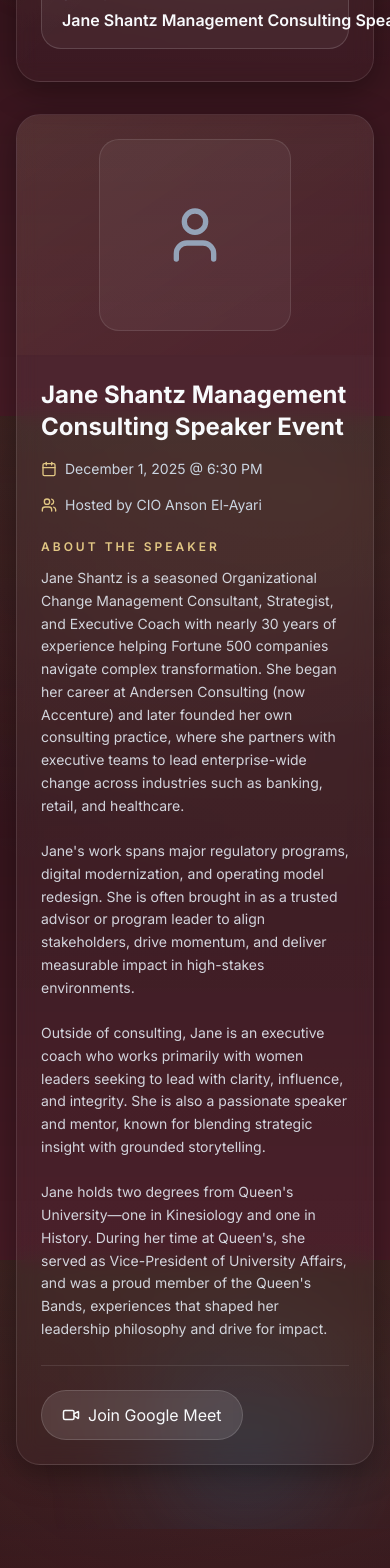
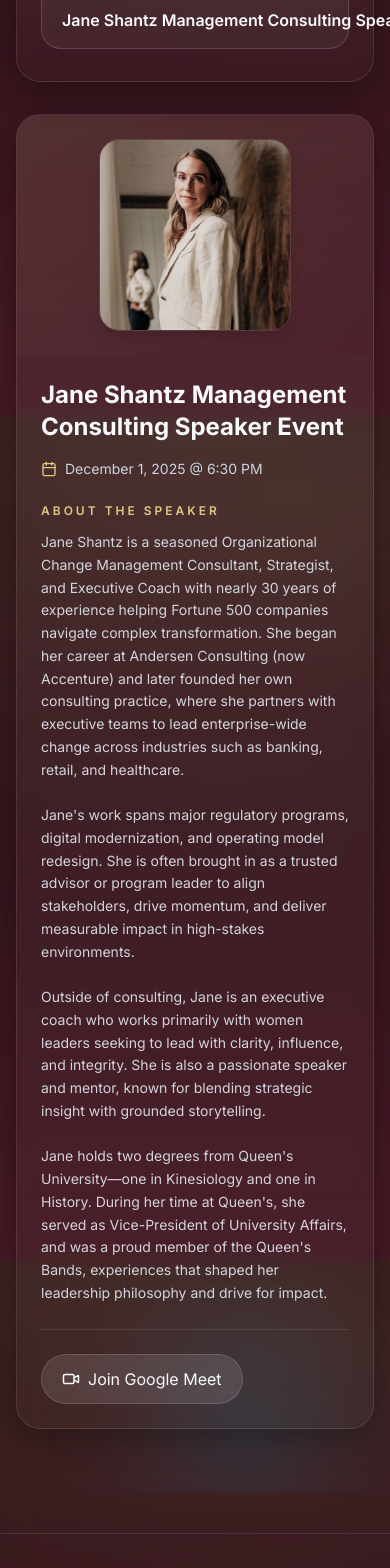
Before and after one commit to nikhil-naran/qhf-site, a React (Vite) app: page /events in a window 390 px wide. Shown: the part 428-1996 px from the top of the page. Built offline with nearby package versions, Linux system fonts and the light colour scheme.

Commit message:
feat: Update event data, conditionally render host and event graphics, and change meeting links to past event alert buttons.

```diff
--- a/src/components/EventsPage.jsx
+++ b/src/components/EventsPage.jsx
@@ -173,10 +173,13 @@ function SpeakerEventCard({ event }) {
                             <Calendar size={16} className="text-goldB" />
                             <span>{event.displayDate}</span>
                         </div>
+                        {/* Conditionally render Host info */}
+                        {event.host && (
                             <div className="inline-flex items-center gap-2 text-slate-300">
                                 <Users size={16} className="text-goldB" />
                                 <span>Hosted by {event.host}</span>
                             </div>
+                        )}
                     </div>
 
                     {/* Bio */}
@@ -189,13 +192,14 @@ function SpeakerEventCard({ event }) {
 
                     {/* Meeting Link */}
                     <div className="mt-6 pt-6 border-t border-white/10">
-                        <a
-                            href={event.meetingLink}
-                            className="btn inline-flex items-center gap-2 bg-goldA/20 border-goldB/30 hover:bg-goldA/30"
+                        <button
+                            type="button"
+                            onClick={() => window.alert('The event has already passed and is over.')}
+                            className="btn inline-flex items-center gap-2 bg-goldA/20 border-goldB/30 hover:bg-goldA/30 cursor-pointer"
                         >
                             <Video size={18} />
                             {event.meetingLinkLabel}
-                        </a>
+                        </button>
                     </div>
                 </div>
             </div>
@@ -206,22 +210,17 @@ function SpeakerEventCard({ event }) {
 function TutorialEventCard({ event }) {
     return (
         <div className="glass rounded-3xl border border-white/10 overflow-hidden shadow-glass">
-            <div className="grid lg:grid-cols-2 gap-0">
+            <div className={`grid ${event.eventGraphic ? 'lg:grid-cols-2' : 'grid-cols-1'} gap-0`}>
                 {/* Event Graphic Column */}
+                {event.eventGraphic && (
                     <div className="relative bg-gradient-to-br from-sky-500/10 to-burgundy/30 p-6 lg:p-8 flex items-center justify-center order-2 lg:order-1">
-                    {event.eventGraphic ? (
                         <img
                             src={event.eventGraphic}
                             alt={`${event.title} graphic`}
                             className="w-full max-w-md rounded-2xl border border-white/10 shadow-lg"
                         />
-                    ) : (
-                        <div className="w-full max-w-md aspect-video rounded-2xl border border-white/10 bg-white/5 flex items-center justify-center">
-                            <FileText size={64} className="text-slate-400" />
-                            <span className="sr-only">Event graphic placeholder</span>
                     </div>
                 )}
-                </div>
 
                 {/* Content Column */}
                 <div className="p-6 lg:p-8 flex flex-col order-1 lg:order-2">
@@ -233,10 +232,13 @@ function TutorialEventCard({ event }) {
                             <Calendar size={16} className="text-goldB" />
                             <span>{event.displayDate}</span>
                         </div>
+                        {/* Conditionally render Host info */}
+                        {event.host && (
                             <div className="inline-flex items-center gap-2 text-slate-300">
                                 <Users size={16} className="text-goldB" />
                                 <span>Hosted by {event.host}</span>
                             </div>
+                        )}
                     </div>
 
                     {/* Description */}
@@ -261,13 +263,14 @@ function TutorialEventCard({ event }) {
 
                     {/* Meeting Link */}
                     <div className="mt-6 pt-6 border-t border-white/10">
-                        <a
-                            href={event.meetingLink}
-                            className="btn inline-flex items-center gap-2 bg-goldA/20 border-goldB/30 hover:bg-goldA/30"
+                        <button
+                            type="button"
+                            onClick={() => window.alert('The event has already passed and is over.')}
+                            className="btn inline-flex items-center gap-2 bg-goldA/20 border-goldB/30 hover:bg-goldA/30 cursor-pointer"
                         >
                             <Video size={18} />
                             {event.meetingLinkLabel}
-                        </a>
+                        </button>
                     </div>
                 </div>
             </div>
--- a/src/data.js
+++ b/src/data.js
@@ -158,10 +158,10 @@ export const FEATURED_EVENTS = [
     type: 'speaker',
     dateISO: '2025-12-01T18:30:00',
     displayDate: 'December 1, 2025 @ 6:30 PM',
-    host: 'CIO Anson El-Ayari',
+    host: null,
     meetingLink: '#', // Placeholder - meeting hasn't started
     meetingLinkLabel: 'Join Google Meet',
-    headshot: null, // Placeholder for Jane Shantz's photo
+    headshot: asset('IMG_3698.jpeg'),
     bio: `Jane Shantz is a seasoned Organizational Change Management Consultant, Strategist, and Executive Coach with nearly 30 years of experience helping Fortune 500 companies navigate complex transformation. She began her career at Andersen Consulting (now Accenture) and later founded her own consulting practice, where she partners with executive teams to lead enterprise-wide change across industries such as banking, retail, and healthcare.
 
 Jane's work spans major regulatory programs, digital modernization, and operating model redesign. She is often brought in as a trusted advisor or program leader to align stakeholders, drive momentum, and deliver measurable impact in high-stakes environments.
@@ -181,9 +181,6 @@ Jane holds two degrees from Queen's University—one in Kinesiology and one in H
     meetingLinkLabel: 'Join Meeting',
     eventGraphic: null, // Placeholder image
     description: `Join us for a hands-on tutorial covering the core components of investment analysis, including fundamental, technical, and company-level analysis. This session will walk through how these frameworks are applied in real-world decision-making and is designed to support students preparing for the CSC or looking to strengthen their analytical toolkit. Open to all experience levels.`,
-    diagnosticSection: {
-      title: 'Diagnostic Quiz',
-      description: `We developed a short diagnostic quiz to assess members' baseline knowledge prior to the analysis tutorial, allowing us to tailor the session's depth, pacing, and examples to participants' existing understanding.`,
-    },
+    diagnosticSection: null,
   },
 ];
```
Also changed, not shown: public/IMG_3698.jpeg (added). Lines whose indentation alone changed are shown as unchanged.
